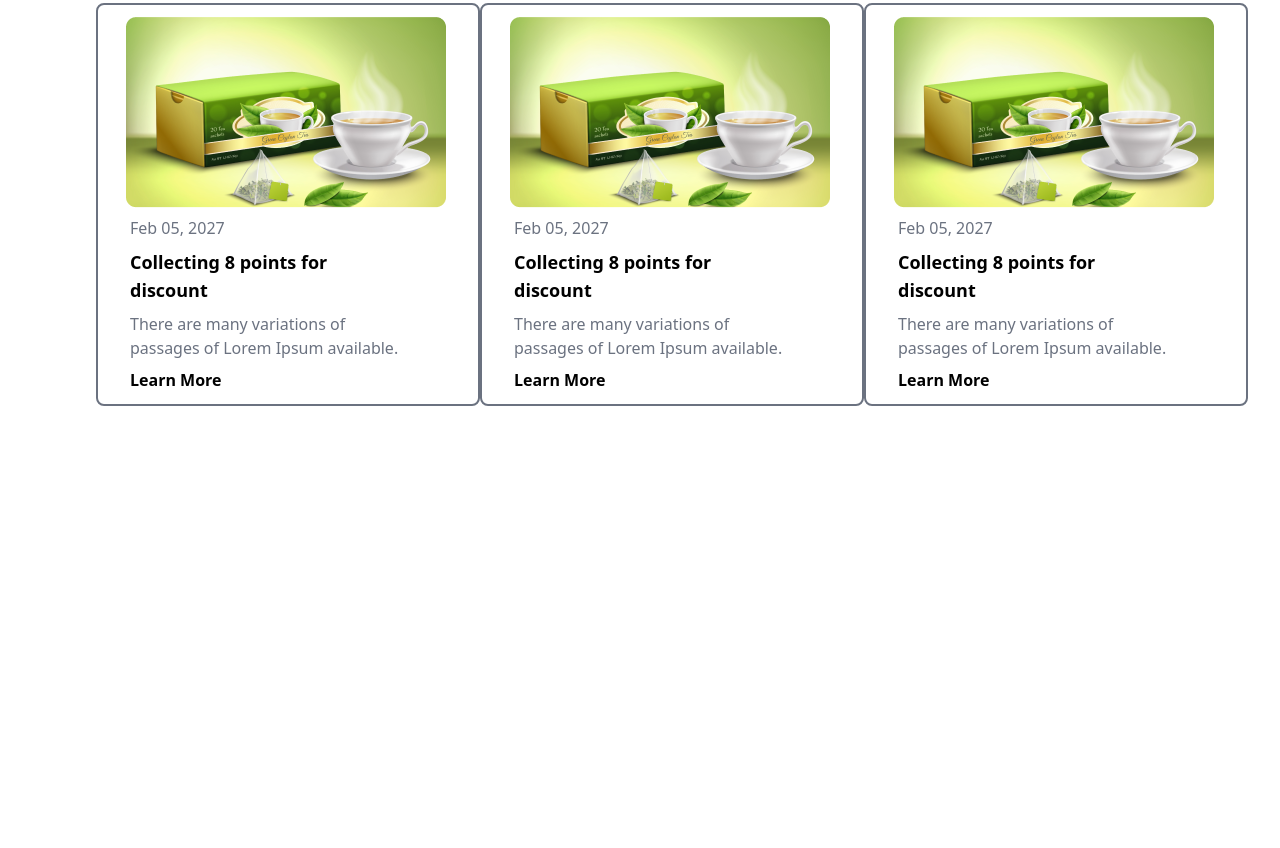
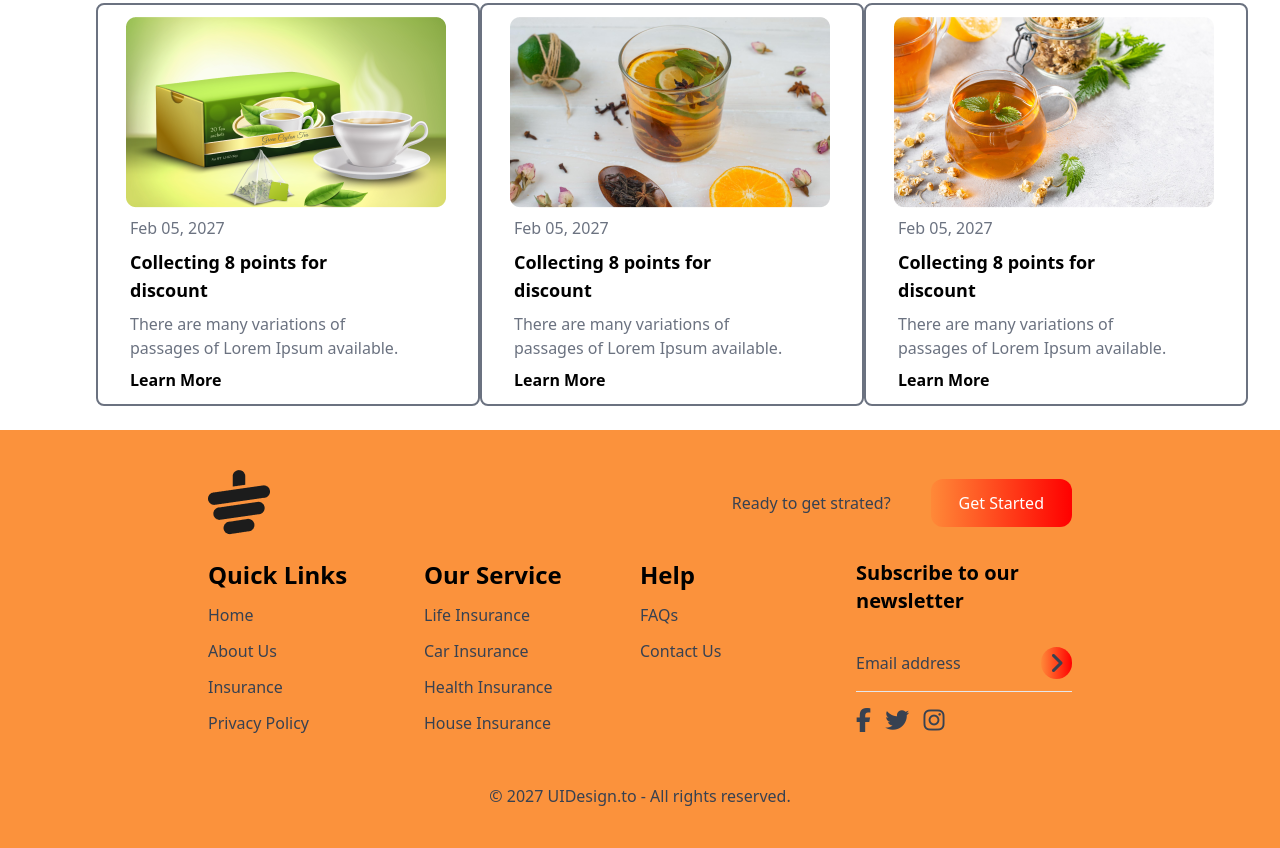
Before and after one commit to sajib5s/tea-house-tailwind-project, a plain HTML site: page index.html in a window 1280 px wide. Shown: the part 2593-3441 px from the top of the page. Before the commit the page ends 3023 px from the top, so only its background shows below. Drawn offline with nearby package versions, Linux system fonts and the light colour scheme.

Commit message:
my tea house tailwind project finally done

```diff
--- a/index.html
+++ b/index.html
@@ -195,7 +195,7 @@
             <!-- card 1 -->
 
                <div class="md:mt-4 border-solid border-2 border-gray-500 p-2 w-96 rounded-lg py-3">
-                  <img class="w-auto ml-5"src="images/news-1.png" alt="">
+                  <img class="w-auto ml-5"src="images/news-2.png" alt="">
                   <h4 class="font-medium text-base text-gray-500 px-4 mt-2 ml-2">Feb 05, 2027</h4>
                   <h2 class="font-extrabold text-lg text-black px-4 mt-2 ml-2">Collecting 8 points for <br> discount</h2>
                   <p class="text-base font-medium text-gray-500 px-4 mt-2 ml-2">There are many variations of <br> passages of  Lorem Ipsum available.</p>
@@ -205,7 +205,7 @@
             <!-- card 2 -->
 
             <div class=" sm:mt-4 border-solid border-2 border-gray-500 p-2 w-96 rounded-lg py-3 ">
-               <img class="w-auto ml-5" src="images/news-1.png" alt="">
+               <img class="w-auto ml-5" src="images/news-3.png" alt="">
                <h4 class="font-medium text-base text-gray-500 px-4 mt-2 ml-2">Feb 05, 2027</h4>
                <h2 class="font-extrabold text-lg text-black px-4 mt-2 ml-2">Collecting 8 points for <br> discount</h2>
                <p class="text-base font-medium text-gray-500 px-4 mt-2 ml-2">There are many variations of <br> passages of  Lorem Ipsum available.</p>
@@ -215,6 +215,70 @@
             </div>
       </section>
       <!----------News & Events end----------------->
+
+      <!--------footer part start------------------->
+      <footer class="bg-orange-400 text-gray-700 py-10 px-4 md:px-16">
+         <div class="w-9/12  mx-auto">
+           <div class="flex justify-between">
+            <img src="images/cup.png" alt="">
+            <div class="flex justify-center items-center gap-10">
+               <h4>Ready to get strated?</h4>
+               <button class="bg-gradient-to-r from-[#FF8938] to-[#FF0000] px-7 py-3 rounded-xl text-white">Get Started</button>
+            </div>
+           </div>
+           <div class="grid grid-cols-1 md:grid-cols-2 lg:grid-cols-4">
+            <!-- help link -->
+            <div>
+               <h2 class="text-2xl text-black font-semibold mt-6">Quick Links</h2>
+            <ul>
+               <li class="mt-3"><a href="">Home</a></li>
+               <li class="mt-3"><a href="">About Us</a></li>
+               <li class="mt-3"><a href=""></a>Insurance</li>
+               <li class="mt-3"><a href=""></a>Privacy Policy</li>
+            </ul>
+            </div>
+            <!-- our service -->
+         <div>
+            <h2 class="text-2xl text-black font-semibold mt-6">Our Service</h2>
+            <ul>
+               <li class="mt-3"><a href="">Life Insurance</a></li>
+               <li class="mt-3"><a href="">Car Insurance</a></li>
+               <li class="mt-3"><a href=""></a>Health Insurance</li>
+               <li class="mt-3"><a href=""></a>House Insurance</li>
+            </ul>
+         </div>
+         <!-- help link -->
+            <div>
+               <h2 class="text-2xl text-black font-semibold mt-6">Help</h2>
+            <ul>
+               <li class="mt-3"><a href="">FAQs</a></li>
+               <li class="mt-3"><a href="">Contact Us</a></li>
+            </ul>
+            </div>
+            <!-- fourth link -->
+             <div>
+               <h2 class="text-xl text-black font-semibold mt-6">Subscribe to our <br> newsletter</h2>
+               <ul class="flex justify-between items-center">
+                  <li class="mt-8"><a href=""></a>Email address</li>
+                  <i class="text-2xl bg-gradient-to-r from-[#FF8938] to-[#FF0000] rounded-full px-2 fa-solid fa-angle-right mt-8"></i>
+               </ul>
+              <p class="text-gray-700 mt-3"> <hr></p>
+              <div class="text-2xl mt-3">
+               <i class="fa-brands fa-facebook-f"></i>
+               <i class="ml-2 fa-brands fa-twitter"></i>
+               <i class=" ml-2 fa-brands fa-instagram"></i>
+              </div>
+             </div>
+
+         </div>
+               <div class="text-center mt-12">
+                   <h3>© 2027 UIDesign.to - All rights reserved.</h3>
+               </div>
+         </div>
+
+      </footer>
+      <!--------footer part end--------------==----->
+
    </main>
 </body>
 
```
